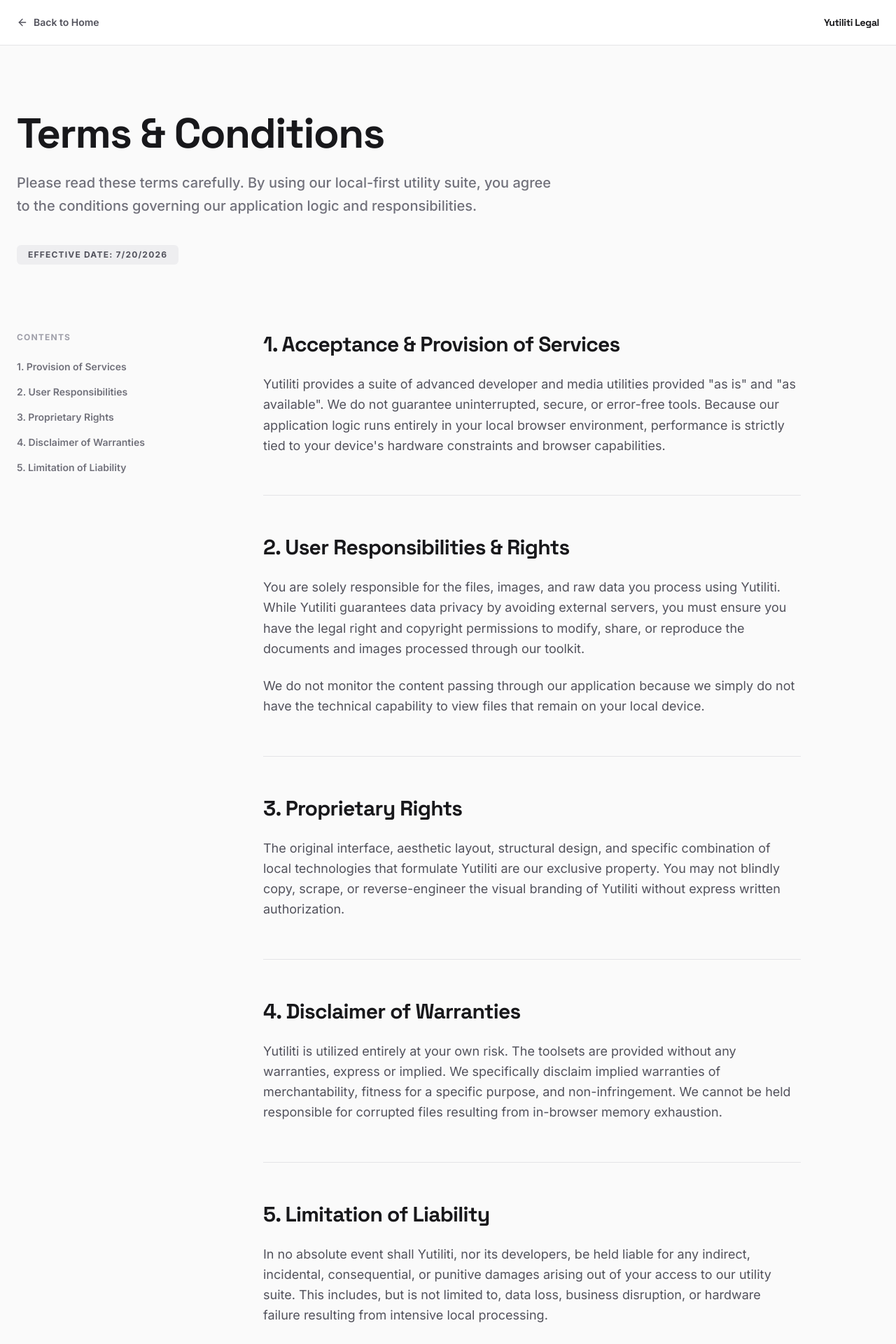
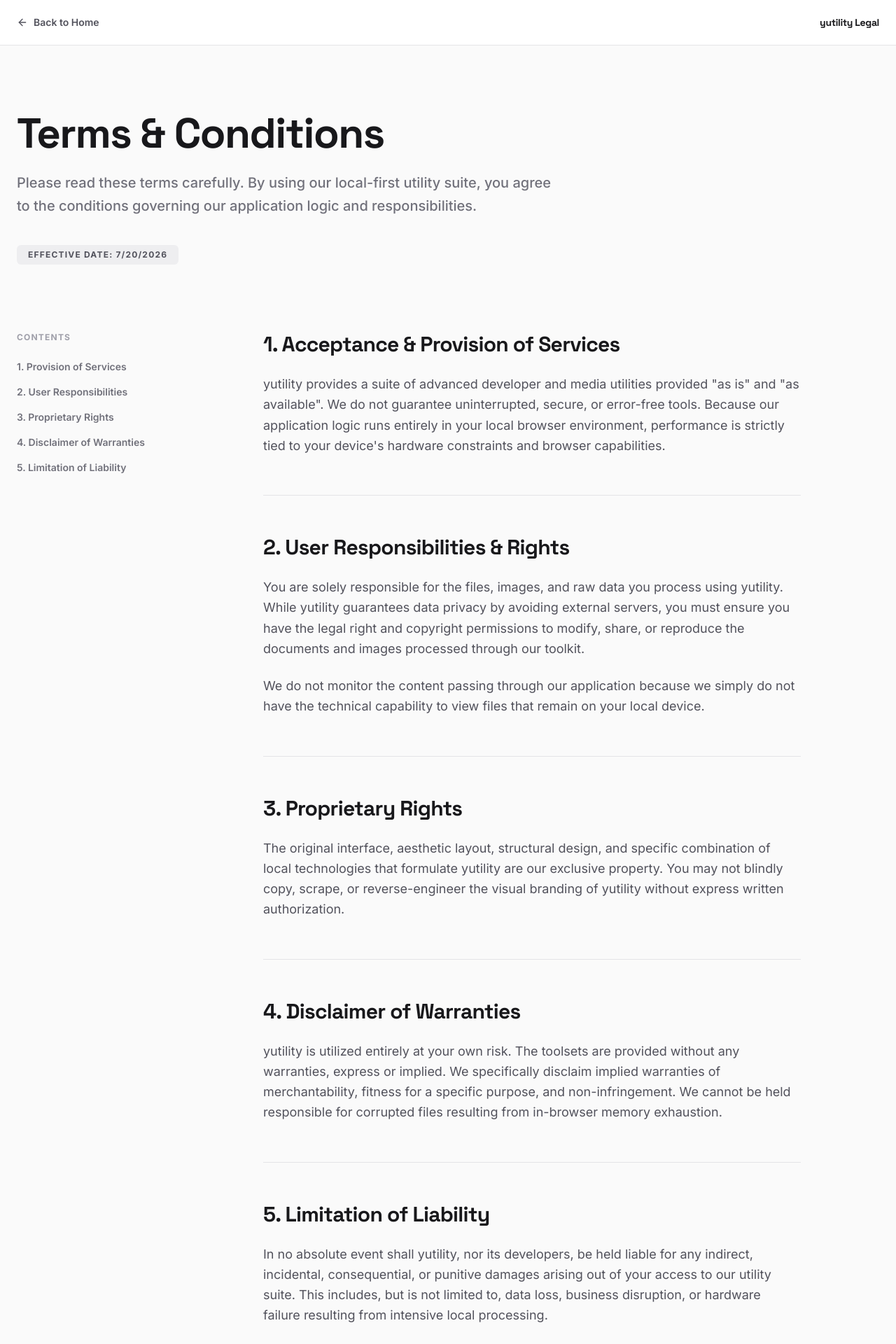
Before and after one commit to anubhav-n-mishra/yutiliti, a Next.js app: page /terms in a window 1280 px wide. Shown: the top 1920 px of the page at 70% size. Built offline with nearby package versions, Linux system fonts and the light colour scheme.

Commit message:
initial commit 27 tools integrated

```diff
--- a/metadata.json
+++ b/metadata.json
@@ -1,5 +1,5 @@
 {
-  "name": "Yutiliti",
+  "name": "yutility",
   "description": "A premium, high-performance developer and client-side utility toolkit featuring 10 beautifully crafted, instant-use tools.",
   "requestFramePermissions": [],
   "majorCapabilities": []
--- a/package.json
+++ b/package.json
@@ -1,5 +1,5 @@
 {
-  "name": "yutiliti",
+  "name": "yutility",
   "private": true,
   "version": "1.0.0",
   "type": "module",
--- a/src/app/page.tsx
+++ b/src/app/page.tsx
@@ -273,7 +273,7 @@
               <Pocket className="w-4 h-4" />
             </div>
             <div>
-              <span className="font-display font-bold text-base text-zinc-950 dark:text-zinc-50 tracking-tight">Yutiliti</span>
+              <span className="font-display font-bold text-base text-zinc-950 dark:text-zinc-50 tracking-tight">yutility</span>
             </div>
           </div>
 
@@ -297,7 +297,7 @@
               {darkMode ? <Sun className="w-4 h-4" /> : <Moon className="w-4 h-4" />}
             </button>
             <button
-              onClick={() => handleShare("Yutiliti Library", "#/")}
+              onClick={() => handleShare("yutility Library", "#/")}
               className="hidden sm:inline-flex items-center gap-1.5 px-3 py-1.5 bg-gradient-to-r from-blue-600 to-teal-500 text-white shadow-sm hover:shadow-md dark:shadow-blue-500/10 text-xs font-bold rounded-xl hover:scale-105 transition-all"
             >
               Share <Sparkles className="w-3 h-3" />
@@ -580,7 +580,7 @@
               )}
             </div>
 
-            {/* Why Choose Yutiliti Section (Bento Grid) */}
+            {/* Why Choose yutility Section (Bento Grid) */}
             <div id="why-choose" className="pt-20">
               <div className="text-center max-w-2xl mx-auto space-y-4 mb-12">
                 <h2 className="text-3xl md:text-4xl font-display font-bold text-zinc-950 dark:text-zinc-50 tracking-tight">The Architectural Standard</h2>
@@ -620,7 +620,7 @@
                   <div className="space-y-2 text-center md:text-left">
                     <h3 className="text-2xl font-display font-bold text-zinc-900 dark:text-zinc-50">Clean Commercial Design</h3>
                     <p className="text-zinc-500 dark:text-zinc-400 leading-relaxed max-w-2xl">
-                      Say goodbye to endless banner ads, cookie walls, and bloated page weight. Yutiliti serves clean layout geometry designed specifically for modern workflows.
+                      Say goodbye to endless banner ads, cookie walls, and bloated page weight. yutility serves clean layout geometry designed specifically for modern workflows.
                     </p>
                   </div>
                 </div>
@@ -664,7 +664,7 @@
                 <div className="p-2.5 bg-gradient-to-br from-blue-600 to-cyan-500 text-white rounded-xl shadow-lg shadow-blue-500/20">
                   <Pocket className="w-6 h-6" />
                 </div>
-                <span className="text-2xl font-bold text-zinc-900 dark:text-zinc-50 font-display tracking-tight">Yutiliti</span>
+                <span className="text-2xl font-bold text-zinc-900 dark:text-zinc-50 font-display tracking-tight">yutility</span>
               </div>
               <p className="text-sm text-zinc-500 dark:text-zinc-400 leading-relaxed max-w-sm">
                 A premium suite of client-side developer utilities and creator tools.
@@ -702,7 +702,7 @@
 
           <div className="pt-8 border-t border-zinc-200 dark:border-zinc-800 flex flex-col md:flex-row items-center justify-between gap-4">
             <p className="text-sm text-zinc-500 font-medium">
-              © {new Date().getFullYear()} Yutiliti. Owned by amvelt.com and the Yutiliti team. Built with Next.js and Tailwind CSS.
+              © {new Date().getFullYear()} yutility. Owned by amvelt.com and the yutility team.
             </p>
             <p className="text-xs text-zinc-400 font-medium text-center md:text-right">
               No data is collected. Privacy by design.
--- a/src/app/privacy/page.tsx
+++ b/src/app/privacy/page.tsx
@@ -13,7 +13,7 @@
             <ArrowLeft className="w-4 h-4" />
             Back to Home
           </Link>
-          <span className="font-display font-bold text-sm tracking-tight text-zinc-900 dark:text-zinc-100">Yutiliti Legal</span>
+          <span className="font-display font-bold text-sm tracking-tight text-zinc-900 dark:text-zinc-100">yutility Legal</span>
         </div>
       </div>
 
@@ -25,7 +25,7 @@
             Privacy Policy
           </h1>
           <p className="text-lg md:text-xl text-zinc-500 dark:text-zinc-400 leading-relaxed font-medium">
-            Your data is your property. We have built Yutiliti on a foundation of absolute privacy, ensuring your files never leave your device.
+            Your data is your property. We have built yutility on a foundation of absolute privacy, ensuring your files never leave your device.
           </p>
           <div className="mt-10 inline-block px-4 py-1.5 rounded-md bg-zinc-200/50 dark:bg-zinc-800/50 text-xs font-bold uppercase tracking-widest text-zinc-600 dark:text-zinc-400">
             Effective Date: {new Date().toLocaleDateString()}
@@ -57,7 +57,7 @@
                 1. 100% Client-Side Processing
               </h2>
               <p className="text-base md:text-lg text-zinc-600 dark:text-zinc-400 leading-relaxed">
-                Every tool on Yutiliti executes its calculations and modifications locally within your web browser. We do not own any backend servers for processing your files.
+                Every tool on yutility executes its calculations and modifications locally within your web browser. We do not own any backend servers for processing your files.
                 Whether you are removing a background, converting a PDF, or generating JSON data, all operations occur directly in your device's memory.
               </p>
             </section>
@@ -89,7 +89,7 @@
                 3. Zero Tracking & Cookies
               </h2>
               <p className="text-base md:text-lg text-zinc-600 dark:text-zinc-400 leading-relaxed">
-                Yutiliti is designed to be distraction-free and respects your anonymity. We do not use third-party analytics (like Google Analytics) or advertising trackers.
+                yutility is designed to be distraction-free and respects your anonymity. We do not use third-party analytics (like Google Analytics) or advertising trackers.
                 The only data saved is your UI preferences (like your choice between light and dark mode), which is stored safely in your browser's local storage and never transmitted to our servers.
               </p>
             </section>
@@ -122,7 +122,7 @@
 
       {/* Footer */}
       <footer className="border-t border-zinc-200 dark:border-zinc-800 bg-white dark:bg-zinc-950 py-12 text-center text-sm font-semibold text-zinc-400 dark:text-zinc-500">
-        © {new Date().getFullYear()} Yutiliti. Owned by amvelt.com and the Yutiliti team. Built for developers.
+        © {new Date().getFullYear()} yutility. Owned by amvelt.com and the yutility team. Built for developers.
       </footer>
     </div>
   );
--- a/src/app/terms/page.tsx
+++ b/src/app/terms/page.tsx
@@ -13,7 +13,7 @@
             <ArrowLeft className="w-4 h-4" />
             Back to Home
           </Link>
-          <span className="font-display font-bold text-sm tracking-tight text-zinc-900 dark:text-zinc-100">Yutiliti Legal</span>
+          <span className="font-display font-bold text-sm tracking-tight text-zinc-900 dark:text-zinc-100">yutility Legal</span>
         </div>
       </div>
 
@@ -57,7 +57,7 @@
                 1. Acceptance & Provision of Services
               </h2>
               <p className="text-base md:text-lg text-zinc-600 dark:text-zinc-400 leading-relaxed">
-                Yutiliti provides a suite of advanced developer and media utilities provided "as is" and "as available". We do not guarantee uninterrupted, secure, or error-free tools.
+                yutility provides a suite of advanced developer and media utilities provided "as is" and "as available". We do not guarantee uninterrupted, secure, or error-free tools.
                 Because our application logic runs entirely in your local browser environment, performance is strictly tied to your device's hardware constraints and browser capabilities.
               </p>
             </section>
@@ -69,8 +69,8 @@
                 2. User Responsibilities & Rights
               </h2>
               <p className="text-base md:text-lg text-zinc-600 dark:text-zinc-400 leading-relaxed mb-6">
-                You are solely responsible for the files, images, and raw data you process using Yutiliti.
-                While Yutiliti guarantees data privacy by avoiding external servers, you must ensure you have the legal right and copyright permissions to modify, share, or reproduce the documents and images processed through our toolkit.
+                You are solely responsible for the files, images, and raw data you process using yutility.
+                While yutility guarantees data privacy by avoiding external servers, you must ensure you have the legal right and copyright permissions to modify, share, or reproduce the documents and images processed through our toolkit.
               </p>
               <p className="text-base md:text-lg text-zinc-600 dark:text-zinc-400 leading-relaxed">
                 We do not monitor the content passing through our application because we simply do not have the technical capability to view files that remain on your local device.
@@ -84,8 +84,8 @@
                 3. Proprietary Rights
               </h2>
               <p className="text-base md:text-lg text-zinc-600 dark:text-zinc-400 leading-relaxed">
-                The original interface, aesthetic layout, structural design, and specific combination of local technologies that formulate Yutiliti are our exclusive property.
-                You may not blindly copy, scrape, or reverse-engineer the visual branding of Yutiliti without express written authorization.
+                The original interface, aesthetic layout, structural design, and specific combination of local technologies that formulate yutility are our exclusive property.
+                You may not blindly copy, scrape, or reverse-engineer the visual branding of yutility without express written authorization.
               </p>
             </section>
 
@@ -96,7 +96,7 @@
                 4. Disclaimer of Warranties
               </h2>
               <p className="text-base md:text-lg text-zinc-600 dark:text-zinc-400 leading-relaxed">
-                Yutiliti is utilized entirely at your own risk. The toolsets are provided without any warranties, express or implied.
+                yutility is utilized entirely at your own risk. The toolsets are provided without any warranties, express or implied.
                 We specifically disclaim implied warranties of merchantability, fitness for a specific purpose, and non-infringement. We cannot be held responsible for corrupted files resulting from in-browser memory exhaustion.
               </p>
             </section>
@@ -108,7 +108,7 @@
                 5. Limitation of Liability
               </h2>
               <p className="text-base md:text-lg text-zinc-600 dark:text-zinc-400 leading-relaxed">
-                In no absolute event shall Yutiliti, nor its developers, be held liable for any indirect, incidental, consequential, or punitive damages arising out of your access to our utility suite.
+                In no absolute event shall yutility, nor its developers, be held liable for any indirect, incidental, consequential, or punitive damages arising out of your access to our utility suite.
                 This includes, but is not limited to, data loss, business disruption, or hardware failure resulting from intensive local processing.
               </p>
             </section>
@@ -119,7 +119,7 @@
 
       {/* Footer */}
       <footer className="border-t border-zinc-200 dark:border-zinc-800 bg-white dark:bg-zinc-950 py-12 text-center text-sm font-semibold text-zinc-400 dark:text-zinc-500">
-        © {new Date().getFullYear()} Yutiliti. Owned by amvelt.com and the Yutiliti team. Built for developers.
+        © {new Date().getFullYear()} yutility. Owned by amvelt.com and the yutility team. Built for developers.
       </footer>
     </div>
   );
```
Also changed, not shown: src/app/layout.tsx (+9 -1 lines), 2 other files (tests, documents, lock files or other folders).
